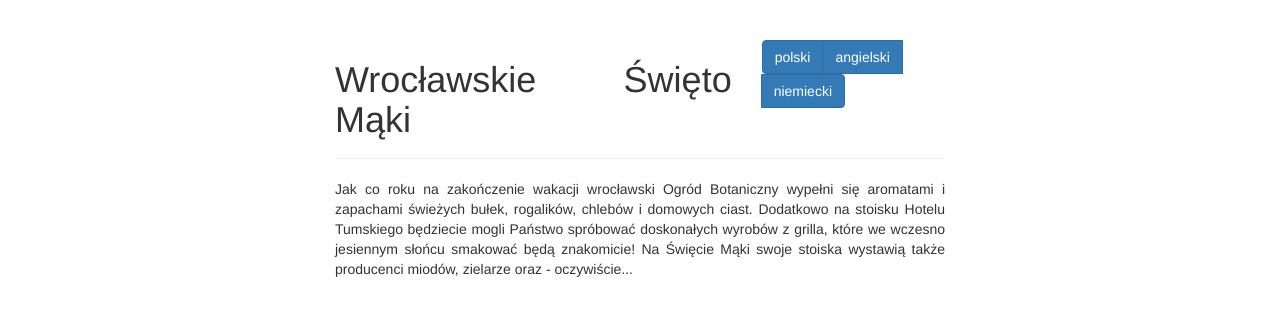
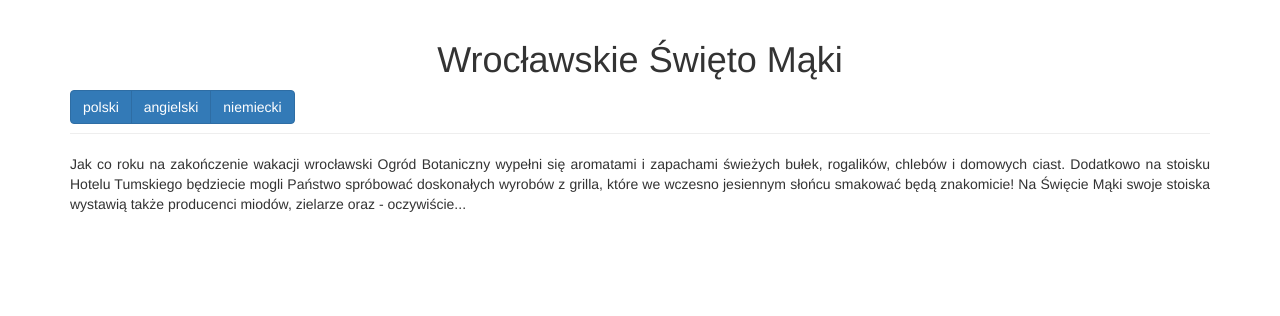
Before and after one commit to Real-Skill/angular-exercises, a website: page app/index.html in a window 1280 px wide. Drawn offline with nearby package versions, Linux system fonts and the light colour scheme.

Commit message:
update README, package, bower, add jshintrc

```diff
--- a/app/index.html
+++ b/app/index.html
@@ -6,25 +6,25 @@
     <link rel="stylesheet" href="bower_components/bootstrap/dist/css/bootstrap.min.css">
 </head>
 <body ng-controller="TranslateCtrl as translate">
-<div class="container col-sm-offset-3 col-sm-6 col-sm-offset-3 text-justify">
+<div class="container">
+
     <div class="page-header">
-        <div class="row">
-            <div class="col-xs-12 col-md-12 col-lg-8"><h1 translate>Wrocławskie Święto Mąki</h1></div>
-            <div class="col-xs-12 col-md-12 col-lg-4 text-right">
+        <div class="text-center">
+            <h1 translate>Wrocławskie Święto Mąki</h1></div>
         <div class="btn-group">
-                <button class="btn btn-primary" ng-repeat="lang in translate.languages" >{{lang.name}}</button>
+            <button class="btn btn-primary" ng-repeat="lang in translate.languages">{{lang.name}}</button>
         </div>
     </div>
-        </div>
-    </div>
-
+    <div class=" text-justify">
         <p>Jak co roku na zakończenie wakacji wrocławski Ogród Botaniczny wypełni się aromatami i zapachami
             świeżych
             bułek, rogalików, chlebów i domowych ciast. Dodatkowo na stoisku Hotelu Tumskiego będziecie mogli Państwo
             spróbować
-        doskonałych wyrobów z grilla, które we wczesno jesiennym słońcu smakować będą znakomicie! Na Święcie Mąki swoje
+            doskonałych wyrobów z grilla, które we wczesno jesiennym słońcu smakować będą znakomicie! Na Święcie Mąki
+            swoje
             stoiska wystawią także producenci miodów, zielarze oraz - oczywiście...
         </p>
+    </div>
 </div>
 
 
```
Also changed, not shown: package.json (+6 -6 lines), README.md, 1 other file. Lines whose indentation alone changed are shown as unchanged.
